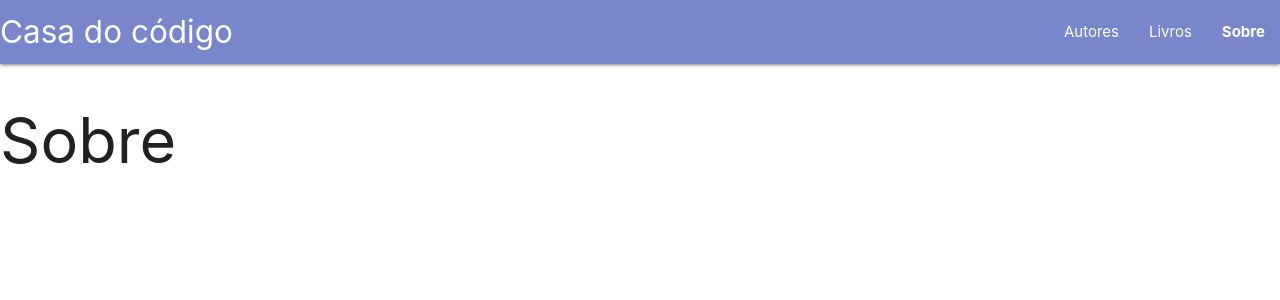
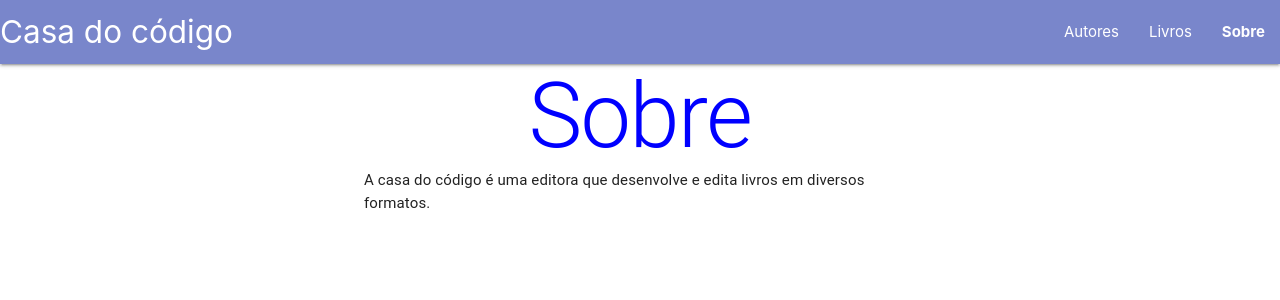
Before and after one commit to m4ycon/reactjs-alura, a React (Create React App) app in the folder react-front/: page /about in a window 1280 px wide. Shown: the top 300 px of the page. Built offline with nearby package versions, Linux system fonts and the light colour scheme.

Commit message:
DeleteTitle and About page

```diff
--- a/react-front/src/components/Table/index.js
+++ b/react-front/src/components/Table/index.js
@@ -7,13 +7,8 @@
 import TableHead from '@material-ui/core/TableHead';
 import Button from '@material-ui/core/Button';
 
-const DeleteCell = ({ removeData, id, title }) => {
-  if (!removeData) {
-    return null;
-  };
-  if (title) {
-    return <TableCell>Remover</TableCell>;
-  };
+const DeleteCell = ({ removeData, id }) => {
+  if (!removeData) { return null };
   return (
     <TableCell>
       <Button
@@ -23,6 +18,11 @@
       >Remover</Button>
     </TableCell>
   );
+}
+
+const DeleteTitle = ({ removeData }) => {
+  if (!removeData) { return null };
+  return <TableCell>Remover</TableCell>;
 }
 
 const MainTable = props => {
@@ -38,7 +38,7 @@
               {title.title}
             </TableCell>
           )}
-          <DeleteCell removeData={cellDelete} title />
+          <DeleteTitle removeData={cellDelete} />
         </TableRow>
       </TableHead>
       <TableBody>
--- a/react-front/src/pages/About/index.js
+++ b/react-front/src/pages/About/index.js
@@ -1,16 +1,33 @@
-import React, { Component } from 'react';
+import React from 'react';
+import Typography from '@material-ui/core/Typography';
+import Container from '@material-ui/core/Container';
+import { makeStyles } from '@material-ui/core/styles';
 
 import Header from '../../components/Header';
 
-class About extends Component {
-  render() {
-    return (
-      <>
-        <Header />
-        <h1>Sobre</h1>
-      </>
-    );
+const useStyles = makeStyles({
+  title: {
+    textAlign: 'center',
+    color: 'blue'
   }
+});
+
+const About = () => {
+  const classes = useStyles();
+
+  return (
+    <>
+      <Header />
+      <Container maxWidth="sm">
+        <Typography className={classes.title} variant="h1" component="h2">
+          Sobre
+          </Typography>
+        <Typography variant="body1" component="p">
+          A casa do código é uma editora que desenvolve e edita livros em diversos formatos.
+          </Typography>
+      </Container>
+    </>
+  );
 }
 
 export default About;
```
